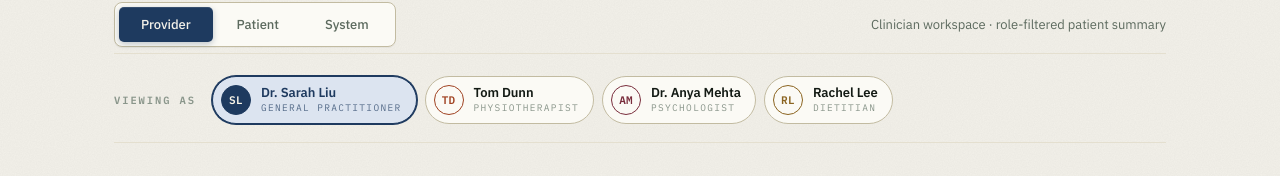
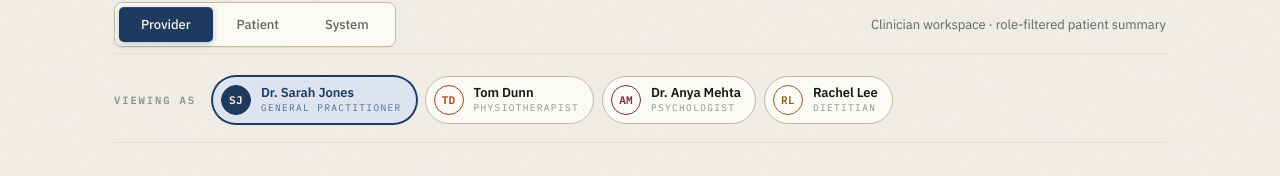
Before and after one commit to ariellesusanto-cherry/provider-connect, a React (Vite) app: page / in a window 1280 px wide. Shown: the part 115-291 px from the top of the page. Built offline with nearby package versions, Linux system fonts and the light colour scheme.

Commit message:
Rename GP to Sarah Jones (SJ initials)

```diff
--- a/src/data.js
+++ b/src/data.js
@@ -1,7 +1,7 @@
 // ProviderConnect — Data Layer
 
 export const ROLES = {
-  gp: { label: "Dr. Sarah Liu", title: "General Practitioner", initials: "SL", icon: "\u{1FA7A}", color: "#1E3A5F", bg: "#DCE4F0" },
+  gp: { label: "Dr. Sarah Jones", title: "General Practitioner", initials: "SJ", icon: "\u{1FA7A}", color: "#1E3A5F", bg: "#DCE4F0" },
   physio: { label: "Tom Dunn", title: "Physiotherapist", initials: "TD", icon: "\u{1F9B4}", color: "#A04222", bg: "#F2DDD0" },
   psych: { label: "Dr. Anya Mehta", title: "Psychologist", initials: "AM", icon: "\u{1F9E0}", color: "#7A2E3D", bg: "#EFD8DC" },
   dietitian: { label: "Rachel Lee", title: "Dietitian", initials: "RL", icon: "\u{1F957}", color: "#8B6420", bg: "#EFE4C4" },
@@ -53,7 +53,7 @@ export const ALLERGIES = [
 
 export const VISITS = [
   {
-    id: "v1", date: "2026-02-28", provider: "gp", providerName: "Dr. Sarah Liu",
+    id: "v1", date: "2026-02-28", provider: "gp", providerName: "Dr. Sarah Jones",
     title: "Quarterly metabolic review + back pain follow-up",
     summary: "HbA1c stable at 6.2%. Weight unchanged at 84kg. Astrid reports back pain is 5/10, improved from 7/10 three months ago — attributes improvement to physiotherapy. Discussed continuing current NSAID regimen with periodic liver function monitoring. Referred to dietitian for structured pre-diabetes nutrition plan.",
     sensitivePortion: "Astrid mentioned increased worry about her mother’s recent Alzheimer’s diagnosis. Discussed whether current sertraline dose is adequate — agreed to monitor for 4 weeks before considering adjustment. PHQ-9 score: 8 (mild).",
@@ -360,8 +360,8 @@ export const WHY_ITEMS = [
 
 // Audit log mock data
 export const AUDIT_LOG = [
-  { id: 1, timestamp: "2026-03-07 09:14:22", actor: "Dr. Sarah Liu", actorRole: "gp", action: "viewed", target: "Patient Summary", detail: "Full access view" },
-  { id: 2, timestamp: "2026-03-07 09:15:01", actor: "Dr. Sarah Liu", actorRole: "gp", action: "confirmed", target: "AI Summary", detail: "Marked as accurate" },
+  { id: 1, timestamp: "2026-03-07 09:14:22", actor: "Dr. Sarah Jones", actorRole: "gp", action: "viewed", target: "Patient Summary", detail: "Full access view" },
+  { id: 2, timestamp: "2026-03-07 09:15:01", actor: "Dr. Sarah Jones", actorRole: "gp", action: "confirmed", target: "AI Summary", detail: "Marked as accurate" },
   { id: 3, timestamp: "2026-03-07 10:32:15", actor: "Tom Dunn", actorRole: "physio", action: "viewed", target: "Patient Summary", detail: "Role-filtered view (physio)" },
   { id: 4, timestamp: "2026-03-07 10:33:44", actor: "Tom Dunn", actorRole: "physio", action: "flagged", target: "AI Summary", detail: "Flagged: ‘centrally-acting medication’ wording unclear for exercise safety" },
   { id: 5, timestamp: "2026-03-06 14:02:30", actor: "Astrid Chen", actorRole: "patient", action: "consent_changed", target: "Physio → all_medications", detail: "Revoked: See all medication names" },
@@ -370,6 +370,6 @@ export const AUDIT_LOG = [
   { id: 8, timestamp: "2026-03-05 16:45:12", actor: "Rachel Lee", actorRole: "dietitian", action: "viewed", target: "Patient Summary", detail: "Role-filtered view (dietitian)" },
   { id: 9, timestamp: "2026-03-05 16:46:30", actor: "Rachel Lee", actorRole: "dietitian", action: "confirmed", target: "AI Summary", detail: "Marked as accurate" },
   { id: 10, timestamp: "2026-03-05 09:00:00", actor: "Astrid Chen", actorRole: "patient", action: "consent_changed", target: "GP → mental_health_detail", detail: "Granted: See specific mental health diagnoses" },
-  { id: 11, timestamp: "2026-03-04 13:22:18", actor: "Dr. Sarah Liu", actorRole: "gp", action: "emergency_override", target: "Full Record Access", detail: "Emergency override activated — reason: acute medication reaction assessment" },
+  { id: 11, timestamp: "2026-03-04 13:22:18", actor: "Dr. Sarah Jones", actorRole: "gp", action: "emergency_override", target: "Full Record Access", detail: "Emergency override activated — reason: acute medication reaction assessment" },
   { id: 12, timestamp: "2026-03-04 13:22:19", actor: "System", actorRole: "system", action: "notification", target: "Astrid Chen", detail: "Patient notified of emergency access override" },
 ];
--- a/src/tabs/ScenarioTab.jsx
+++ b/src/tabs/ScenarioTab.jsx
@@ -33,7 +33,7 @@ const STEPS = [
     narrative: "Tom doesn\u2019t recommend codeine. Instead, he coordinates with Astrid\u2019s GP through the system, noting the acute flare-up and requesting an alternative pain management approach. The GP, who has full medication visibility, can make a safe prescribing decision with full context.",
     systemState: "resolved",
     role: "gp",
-    highlight: "Coordination note sent to Dr. Sarah Liu: \u201CAcute flare-up, 8/10 pain. Codeine contraindicated (allergy). Current centrally-acting med noted. Requesting alternative short-term pain management.\u201D",
+    highlight: "Coordination note sent to Dr. Sarah Jones: \u201CAcute flare-up, 8/10 pain. Codeine contraindicated (allergy). Current centrally-acting med noted. Requesting alternative short-term pain management.\u201D",
     highlightType: "green",
   },
   {
```
